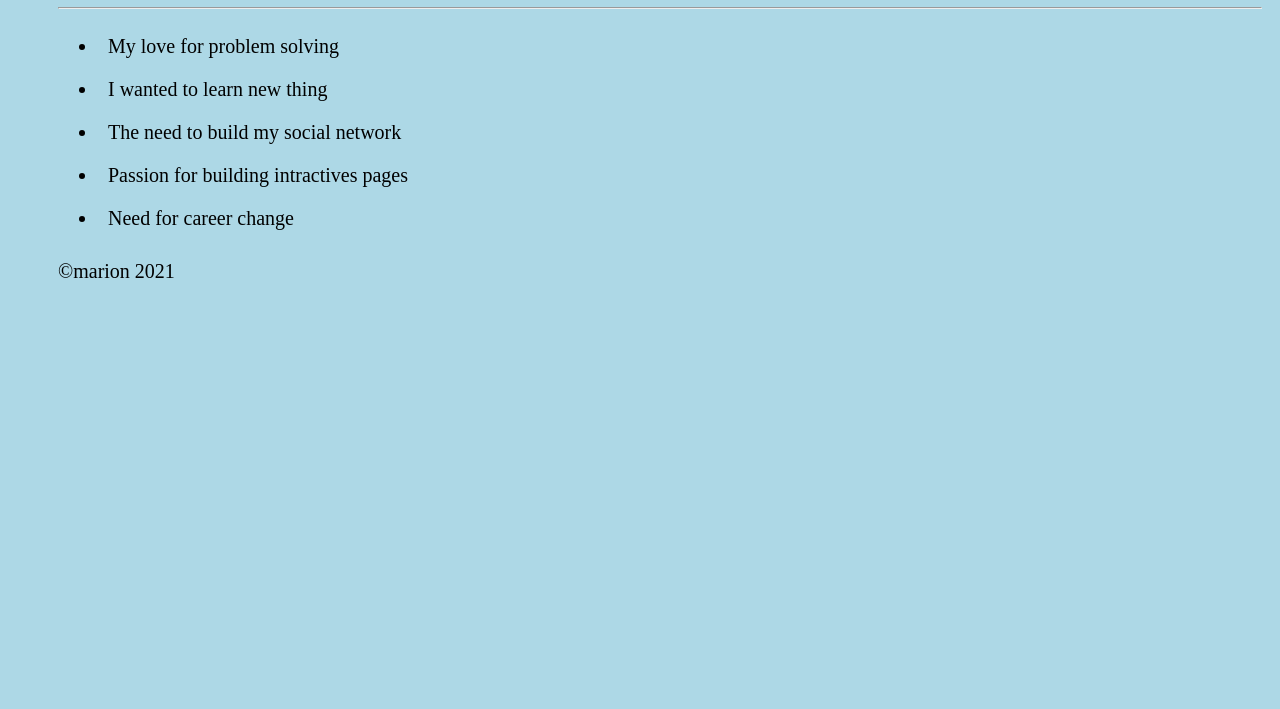
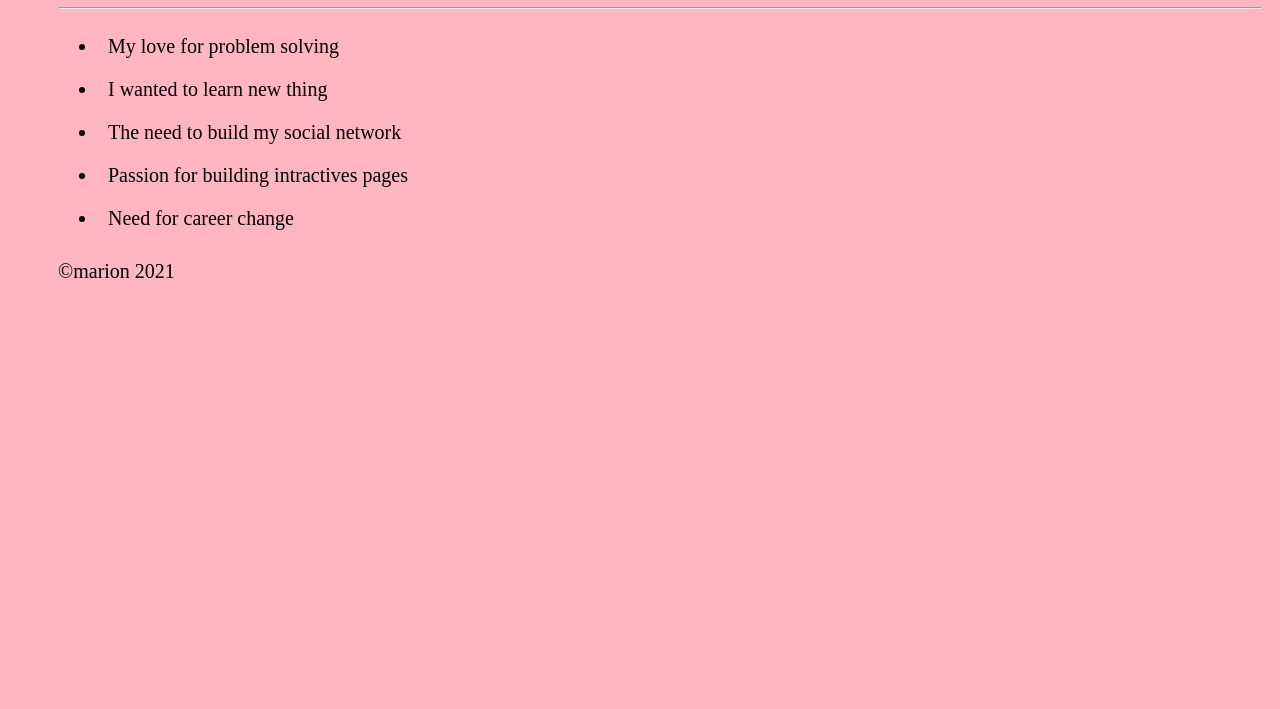
Before and after one commit to marion-kubula/cohort5, a plain HTML site: page index.html in a window 1280 px wide. Shown: the part 91-800 px from the top of the page. Drawn offline with Linux system fonts and the light colour scheme.

Commit message:
change background color

```diff
--- a/index.html
+++ b/index.html
@@ -7,7 +7,7 @@
 
 <title>why i joined coed queen</title>
 </head>
-<body style="background-color: lightblue; padding: 10px;padding-left:50px;">
+<body style="background-color: lightpink; padding: 10px;padding-left:50px;">
    <header>
        <h1 style="text-transform: capitalize;color: darkgreen;">why I joined</h1>
    </header>
```
